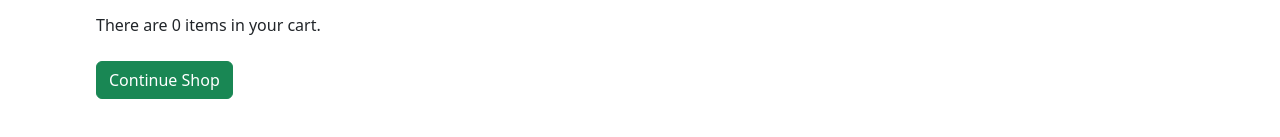
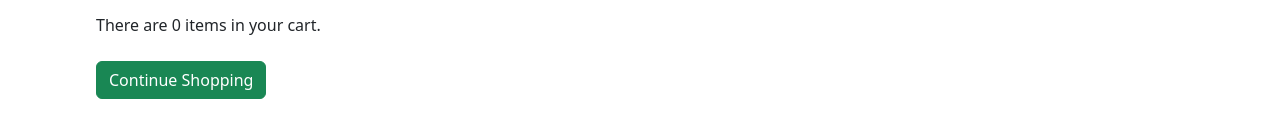
Before and after one commit to sdfergus/m5-w1-d3-lab-assignment, a React (Create React App) app in the folder shopcart/: page /cart in a window 1280 px wide. Shown: the part 215-352 px from the top of the page. Built offline with nearby package versions, Linux system fonts and the light colour scheme.

Commit message:
Fb login integrated + btn text modified - Lab complete

```diff
--- a/shopcart/src/cart.js
+++ b/shopcart/src/cart.js
@@ -42,7 +42,7 @@ function Cart( props ) {
               to="/"
               className="btn btn-success mt-2"
             >
-              Continue Shop
+              Continue Shopping
             </Link>
           </React.Fragment>
           : <Link
```
